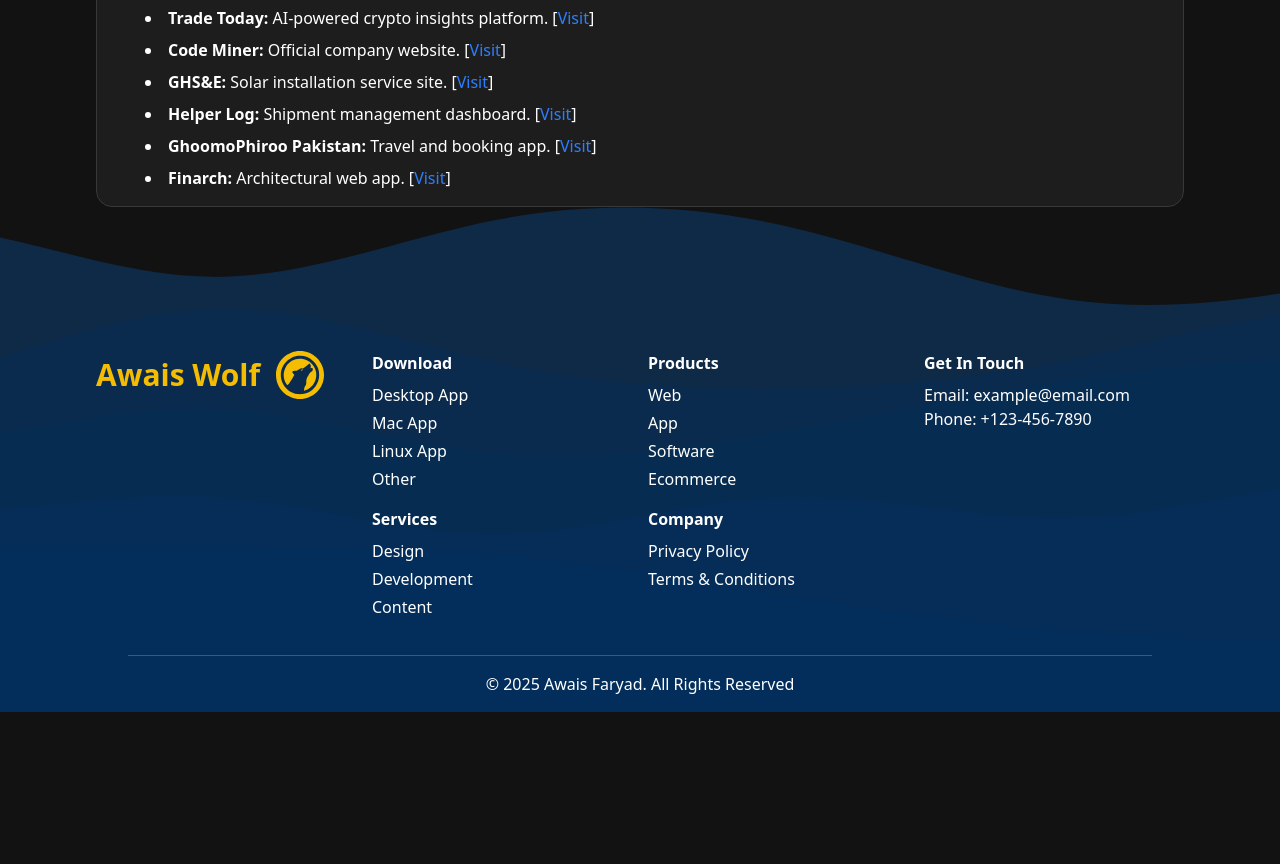
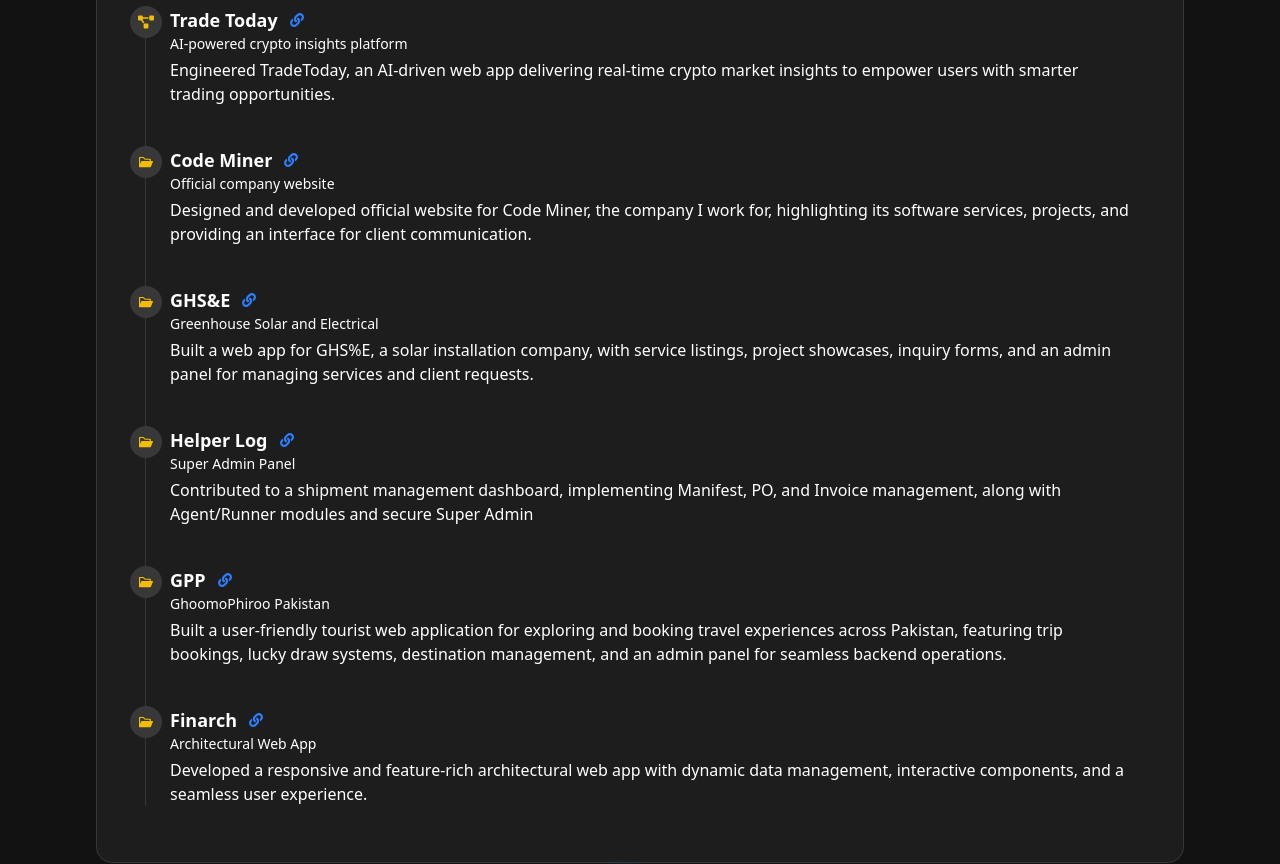
Before and after one commit to awaisfaryad25/awaisfaryad, a React (Vite) app: page /resume in a window 1280 px wide. Shown: the part 1240-2104 px from the top of the page. Before the commit the page ends 1952 px from the top, so only its background shows below. Built offline with nearby package versions, Linux system fonts and the light colour scheme.

Commit message:
projects added

```diff
--- a/src/components/resume/Projects.jsx
+++ b/src/components/resume/Projects.jsx
@@ -1,26 +1,81 @@
-import { FaProjectDiagram } from 'react-icons/fa';
-import { BsFillFolderFill } from 'react-icons/bs';
-import { MdOutlineWork } from 'react-icons/md';
+import { FaProjectDiagram, FaLink } from 'react-icons/fa';
 import { AiFillFolderOpen } from 'react-icons/ai';
-import { VscFolderActive } from 'react-icons/vsc';
-import { GoProject } from 'react-icons/go';
 
+const projects = [
+  {
+    icon: <FaProjectDiagram className="text-[var(--primary)]" />,
+    title: 'Trade Today',
+    description: 'AI-powered crypto insights platform',
+    link: 'https://tradetoday.io/',
+    details: 'Engineered TradeToday, an AI-driven web app delivering real-time crypto market insights to empower users with smarter trading opportunities.',
+  },
+  {
+    icon: <AiFillFolderOpen className="text-[var(--primary)]" />,
+    title: 'Code Miner',
+    description: 'Official company website',
+    link: 'https://codeminer.co/',
+    details: 'Designed and developed official website for Code Miner, the company I work for, highlighting its software services, projects, and providing an interface for client communication.',
+  },
+  {
+    icon: <AiFillFolderOpen className="text-[var(--primary)]" />,
+    title: 'GHS&E',
+    description: 'Greenhouse Solar and Electrical',
+    link: 'https://ghse.com.au/',
+    details: 'Built a web app for GHS%E, a solar installation company, with service listings, project showcases, inquiry forms, and an admin panel for managing services and client requests.',
+  },
+  {
+    icon: <AiFillFolderOpen className="text-[var(--primary)]" />,
+    title: 'Helper Log',
+    description: 'Super Admin Panel',
+    link: 'https://helperlog.helpoutweb.com/',
+    details: 'Contributed to a shipment management dashboard, implementing Manifest, PO, and Invoice management, along with Agent/Runner modules and secure Super Admin',
+  },
+  {
+    icon: <AiFillFolderOpen className="text-[var(--primary)]" />,
+    title: 'GPP',
+    description: 'GhoomoPhiroo Pakistan',
+    link: 'http://www.ghoomophiroo.com/',
+    details: 'Built a user-friendly tourist web application for exploring and booking travel experiences across Pakistan, featuring trip bookings, lucky draw systems, destination management, and an admin panel for seamless backend operations.',
+  },
+  {
+    icon: <AiFillFolderOpen className="text-[var(--primary)]" />,
+    title: 'Finarch',
+    description: 'Architectural Web App',
+    link: 'http://www.finarch.co',
+    details: 'Developed a responsive and feature-rich architectural web app with dynamic data management, interactive components, and a seamless user experience.',
+  },
+];
 
 const Projects = () => {
   return (
     <div>
       <h2 className="text-2xl font-semibold mb-2">Projects</h2>
-      <hr className='mb-3'/>
-      <ul className="list-disc list-inside space-y-2">
-        <li><strong>Trade Today:</strong> AI-powered crypto insights platform. [<a href="https://tradetoday.io/" className="text-blue-500">Visit</a>]</li>
-        <li><strong>Code Miner:</strong> Official company website. [<a href="https://codeminer.co/" className="text-blue-500">Visit</a>]</li>
-        <li><strong>GHS&E:</strong> Solar installation service site. [<a href="https://ghse.com.au/" className="text-blue-500">Visit</a>]</li>
-        <li><strong>Helper Log:</strong> Shipment management dashboard. [<a href="https://helperlog.helpoutweb.com/" className="text-blue-500">Visit</a>]</li>
-        <li><strong>GhoomoPhiroo Pakistan:</strong> Travel and booking app. [<a href="https://ghoomophiroo.com/" className="text-blue-500">Visit</a>]</li>
-        <li><strong>Finarch:</strong> Architectural web app. [<a href="https://finarch.co/" className="text-blue-500">Visit</a>]</li>
-      </ul>
+      <hr className="mb-3" />
+      <ol className="relative border-s border-[var(--border)] dark:border-gray-70">
+        {projects.map((project, index) => (
+          <li key={index} className="mb-10 ms-6">
+            <span className="absolute flex items-center justify-center size-8 bg-[var(--border)] rounded-full -start-4">
+              {project.icon}
+            </span>
+            <div className="flex items-center gap-3">
+              <h3 className="text-lg font-semibold">{project.title}</h3>
+              <a href={project.link} target="_blank" rel="noopener noreferrer"
+                className="text-blue-500 text-sm underline"
+              >
+                <FaLink />
+              </a>
+            </div>
+            <p className="text-sm mb-1">{project.description}</p>
+            {project.details && (
+              <ul>
+                <li>{project.details}</li>
+              </ul>
+            )}
+          </li>
+        ))}
+      </ol>
     </div>
-  )
-}
+  );
+};
 
-export default Projects
+export default Projects;
```
